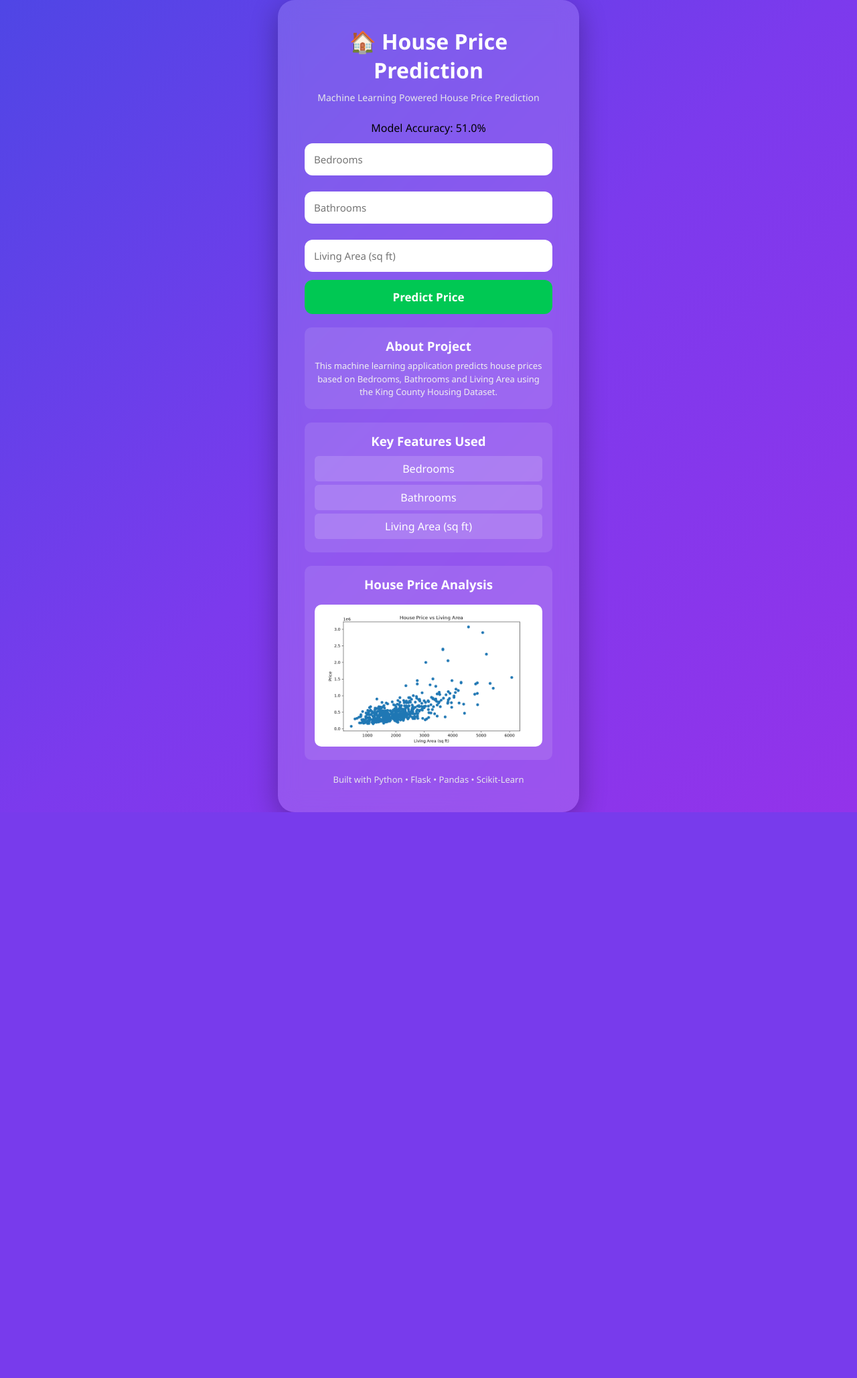
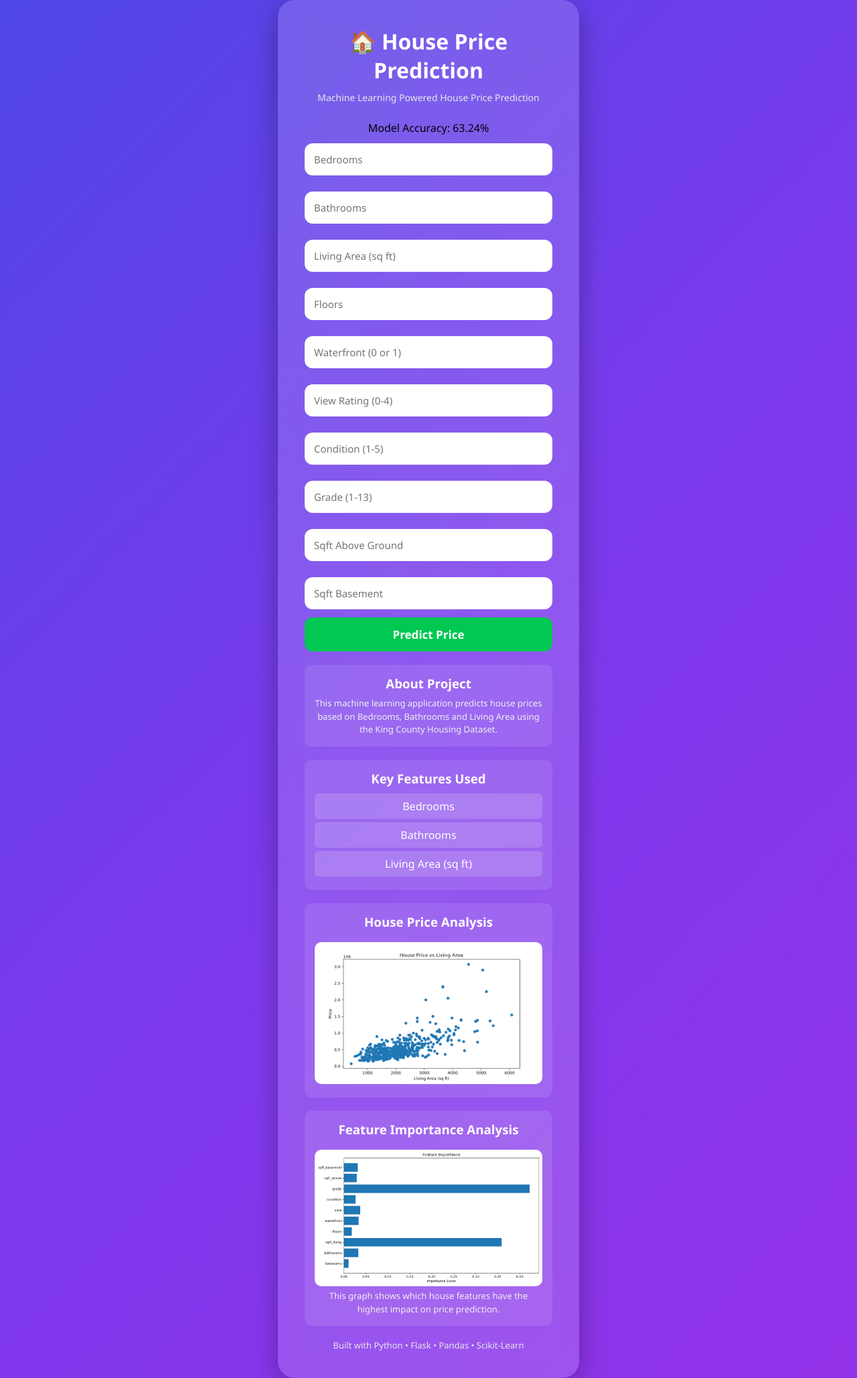
Before and after one commit to MannemMadhav/House-Price-Prediction-ML, a Flask app: page / in a window 1280 px wide. Shown: the whole page at 67% size. Before the commit the page ends 1213 px from the top, so only its background shows below. Run offline with Flask 3, Linux system fonts and the light colour scheme; parts of the project's set-up code (start-up, migrations or seed data) failed here and were passed over.

Commit message:
Added feature importance graph

```diff
--- a/app.py
+++ b/app.py
@@ -6,7 +6,7 @@
 app = Flask(__name__)
 
 model = joblib.load("house_price_model.pkl")
-accuracy = 0.51
+accuracy = 0.6324
 
 @app.route("/")
 def home():
@@ -17,21 +17,37 @@
 
 @app.route("/predict", methods=["POST"])
 def predict():
+
     bedrooms = int(request.form["bedrooms"])
     bathrooms = float(request.form["bathrooms"])
     sqft_living = int(request.form["sqft_living"])
+    floors = float(request.form["floors"])
+    waterfront = int(request.form["waterfront"])
+    view = int(request.form["view"])
+    condition = int(request.form["condition"])
+    grade = int(request.form["grade"])
+    sqft_above = int(request.form["sqft_above"])
+    sqft_basement = int(request.form["sqft_basement"])
 
     new_house = pd.DataFrame({
-    "bedrooms":[bedrooms],
-    "bathrooms":[bathrooms],
-    "sqft_living":[sqft_living]
-})
+        "bedrooms": [bedrooms],
+        "bathrooms": [bathrooms],
+        "sqft_living": [sqft_living],
+        "floors": [floors],
+        "waterfront": [waterfront],
+        "view": [view],
+        "condition": [condition],
+        "grade": [grade],
+        "sqft_above": [sqft_above],
+        "sqft_basement": [sqft_basement]
+    })
 
     prediction = model.predict(new_house)
 
     return render_template(
         "index.html",
-       prediction_text=f"Estimated House Price: ${prediction[0]:,.2f}"
+        accuracy=63.24,
+        prediction_text=f"Estimated House Price: ${prediction[0]:,.2f}"
     )
 if __name__ == "__main__":
     port = int(os.environ.get("PORT", 5000))
--- a/templates/index.html
+++ b/templates/index.html
@@ -38,6 +38,41 @@
 name="sqft_living"
 placeholder="Living Area (sq ft)"
 required>
+<input type="number"
+       step="0.5"
+       name="floors"
+       placeholder="Floors"
+       required>
+
+<input type="number"
+       name="waterfront"
+       placeholder="Waterfront (0 or 1)"
+       required>
+
+<input type="number"
+       name="view"
+       placeholder="View Rating (0-4)"
+       required>
+
+<input type="number"
+       name="condition"
+       placeholder="Condition (1-5)"
+       required>
+
+<input type="number"
+       name="grade"
+       placeholder="Grade (1-13)"
+       required>
+
+<input type="number"
+       name="sqft_above"
+       placeholder="Sqft Above Ground"
+       required>
+
+<input type="number"
+       name="sqft_basement"
+       placeholder="Sqft Basement"
+       required>
 
         <button type="submit">
             Predict Price
@@ -72,6 +107,19 @@
          alt="House Price Graph"
          class="graph-image">
 </div>
+<div class="project-info">
+    <h3>Feature Importance Analysis</h3>
+
+    <img src="{{ url_for('static',
+    filename='feature_importance.png') }}"
+         alt="Feature Importance"
+         class="graph-image">
+
+    <p>
+        This graph shows which house features have the highest
+        impact on price prediction.
+    </p>
+</div>
 <div class="footer">
 Built with Python • Flask • Pandas • Scikit-Learn
 </div>
```
Also changed, not shown: feature_importance.py (added, +38 -0 lines), train.py (+18 -3 lines), static/feature_importance.png (added), 1 other file.
